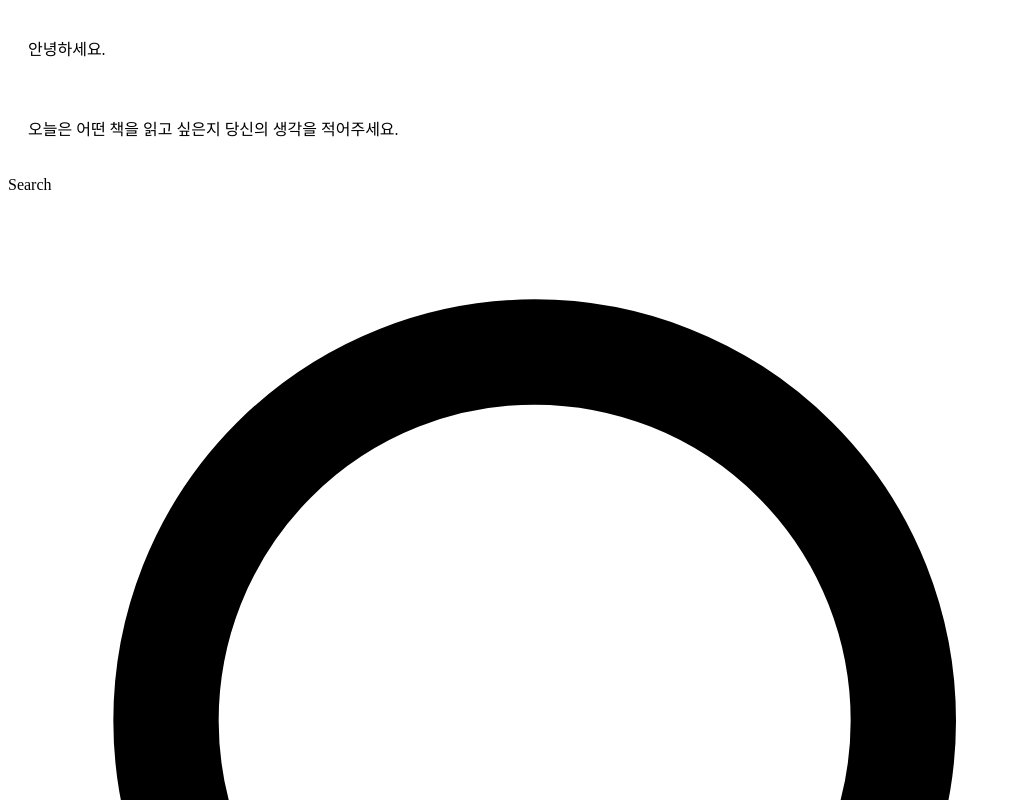
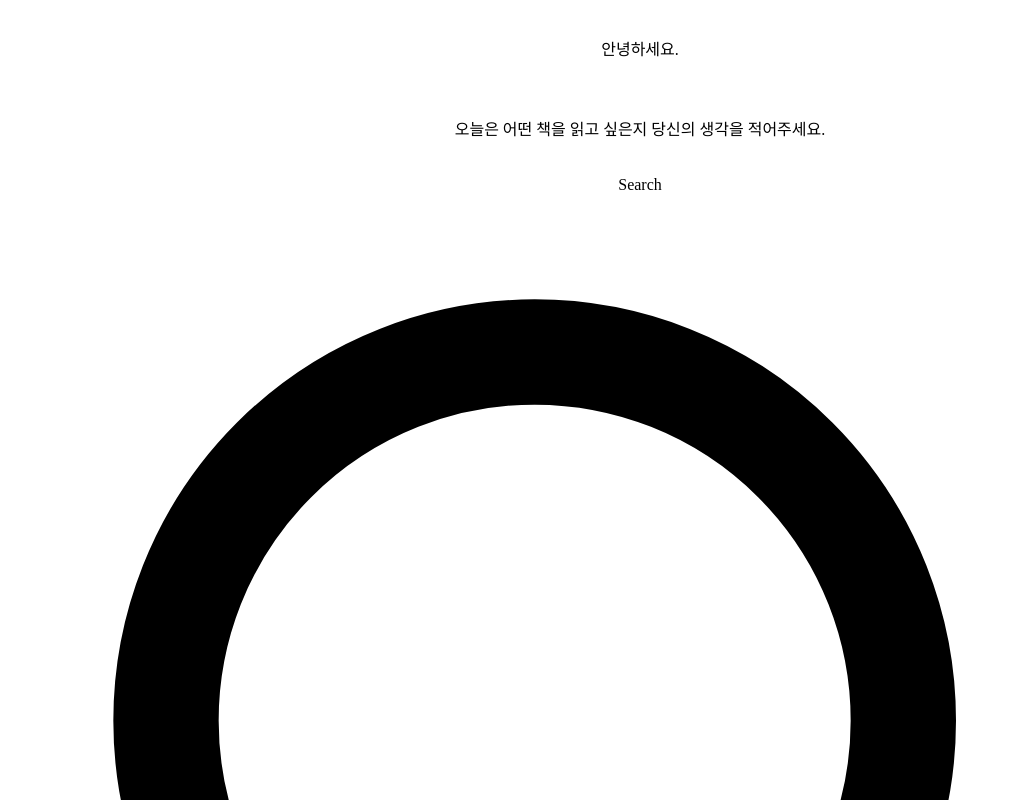
Before and after one commit to BoYeonJang/kyobobook-review, a Vue app in the folder frontend/: page / in a window 1280 px wide. Shown: the top 800 px of the page, without its empty margins (0-1010 px from the left). Built offline with nearby package versions, Linux system fonts and the light colour scheme; a web font is replaced by a local one.

Commit message:
frontend: 기본 중앙정렬

```diff
--- a/frontend/src/App.vue
+++ b/frontend/src/App.vue
@@ -1,7 +1,5 @@
 <template>
-  <div
-    class="font-IBM text-center text-black bg-gradient-to-r from-[#6ADE64] to-[#36777C] w-screen h-full"
-  >
+  <div class="app">
     <HelloWorld />
   </div>
 </template>
@@ -19,5 +17,6 @@ export default {
 </script>
 <style>
 #app {
+  text-align: center;
 }
 </style>
```
